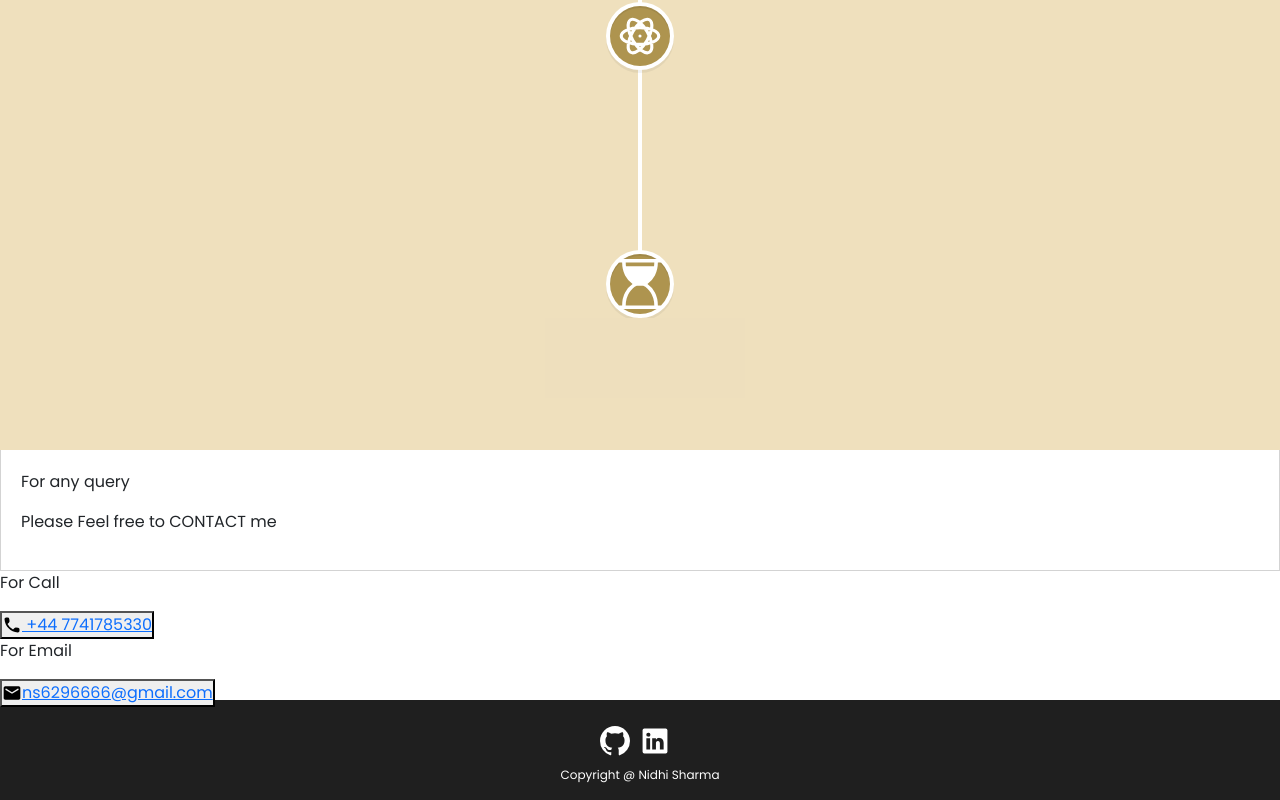
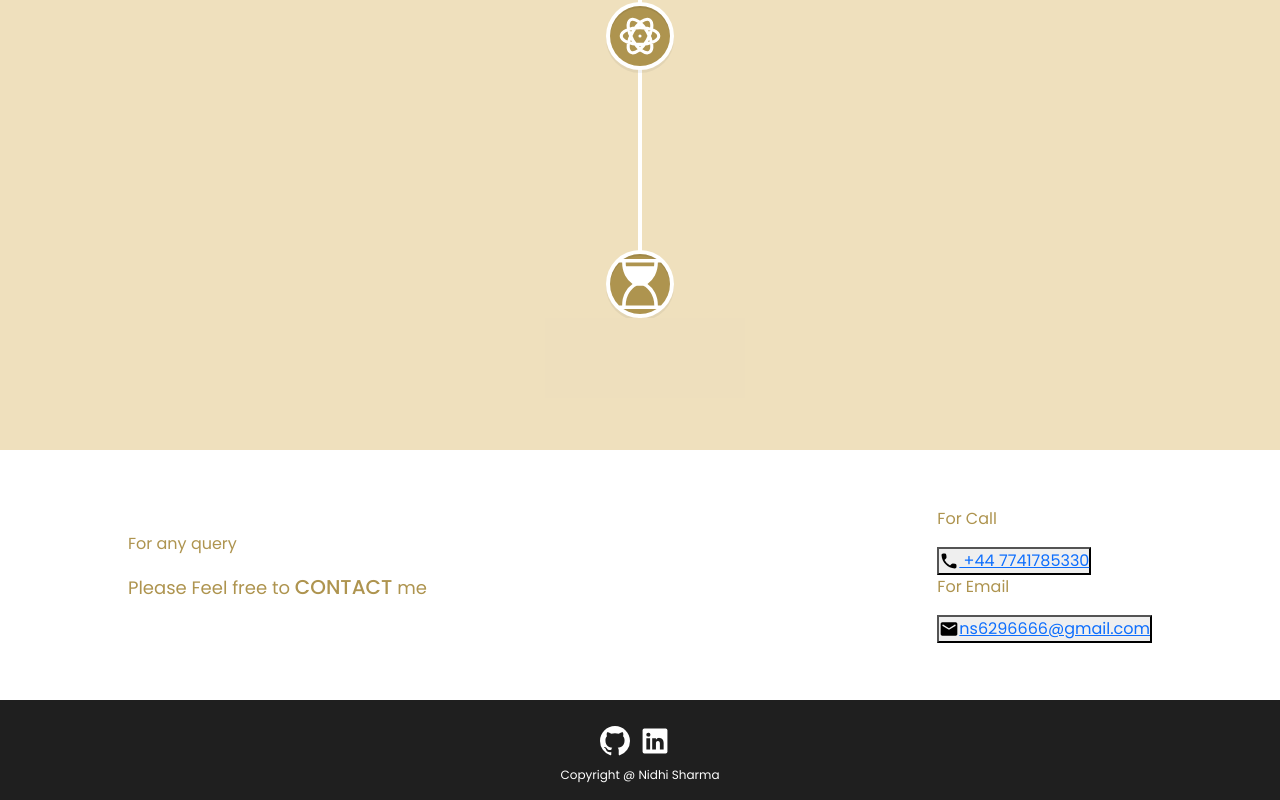
Before and after one commit to ns6296666/portfolio, a React (Vite) app in the folder react-portfolio/: page / in a window 1280 px wide. Shown: the part 3123-3923 px from the top of the page. Built offline with nearby package versions, Linux system fonts and the light colour scheme.

Commit message:
added css to the left side of contact

```diff
--- a/react-portfolio/src/App.css
+++ b/react-portfolio/src/App.css
@@ -294,7 +294,26 @@
 
 .contact{
   height: 250px;
-  background-color:#fff
+  background-color:#fff;
+  display: flex;
+  flex-direction: row;
+  width: 80%;
+  justify-content: space-between;
+  margin: auto;
+  align-items:center;
+  color:#AE944F;
+}
+.query{
+  font-size: 16px;
+  font-weight: 400;
+}
+.free{
+  font-size: 18px;
+  font-weight: 400;
+}
+.free span{
+  font-size: 20px;
+  font-weight: 500;
 }
 .call{
   width: 20px;
--- a/react-portfolio/src/Contact.jsx
+++ b/react-portfolio/src/Contact.jsx
@@ -3,9 +3,11 @@ import whatsapp from "./assets/whatsapp.svg";
 export default function Contact() {
   return (
     <div className="contact">
-      <div className="description">
+      <div className="contact-description">
         <p className="query">For any query</p>
-        <p className="free">Please Feel free to CONTACT me</p>
+        <p className="free">
+          Please Feel free to <span>CONTACT</span> me
+        </p>
       </div>
       <div>
         <div className="information">
```
